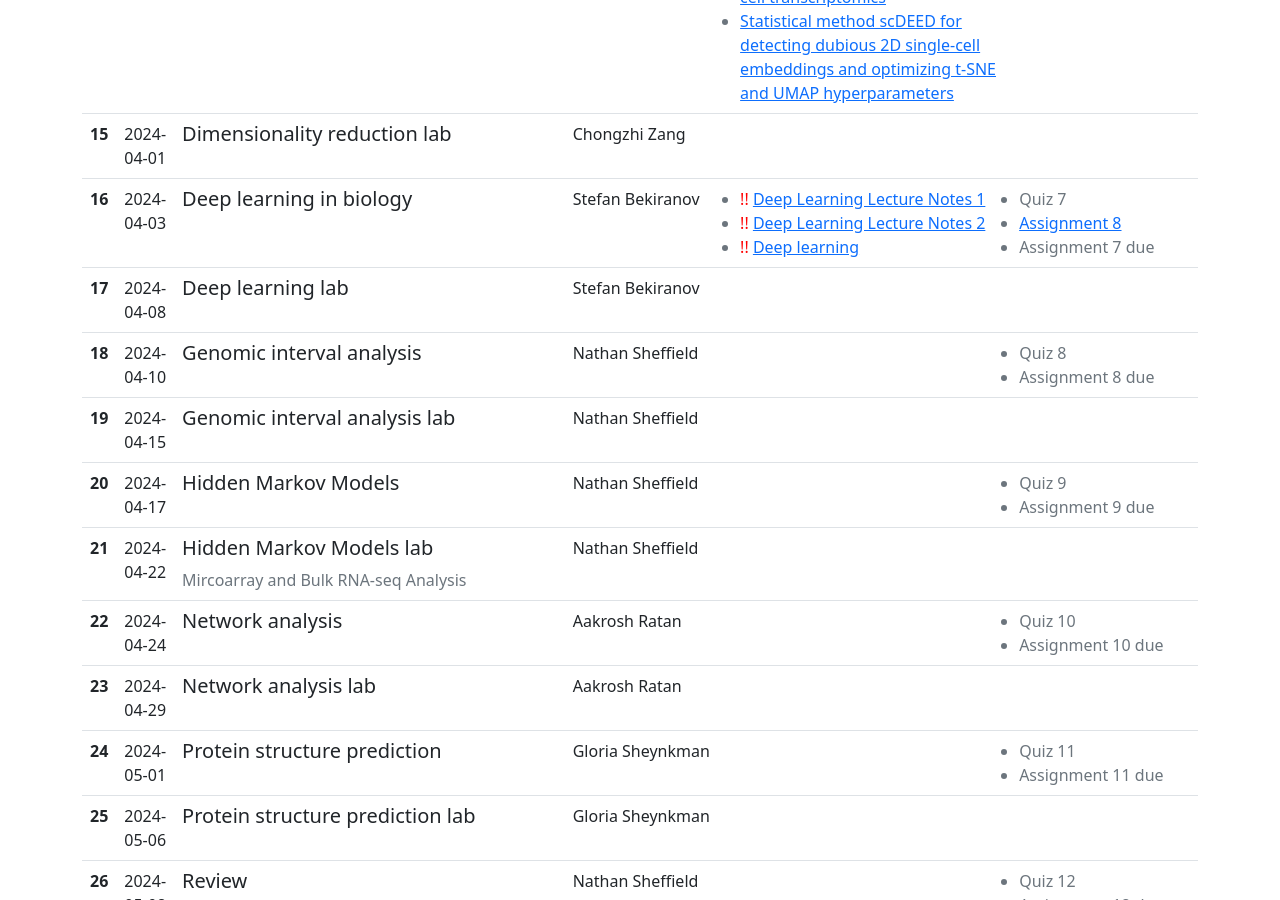
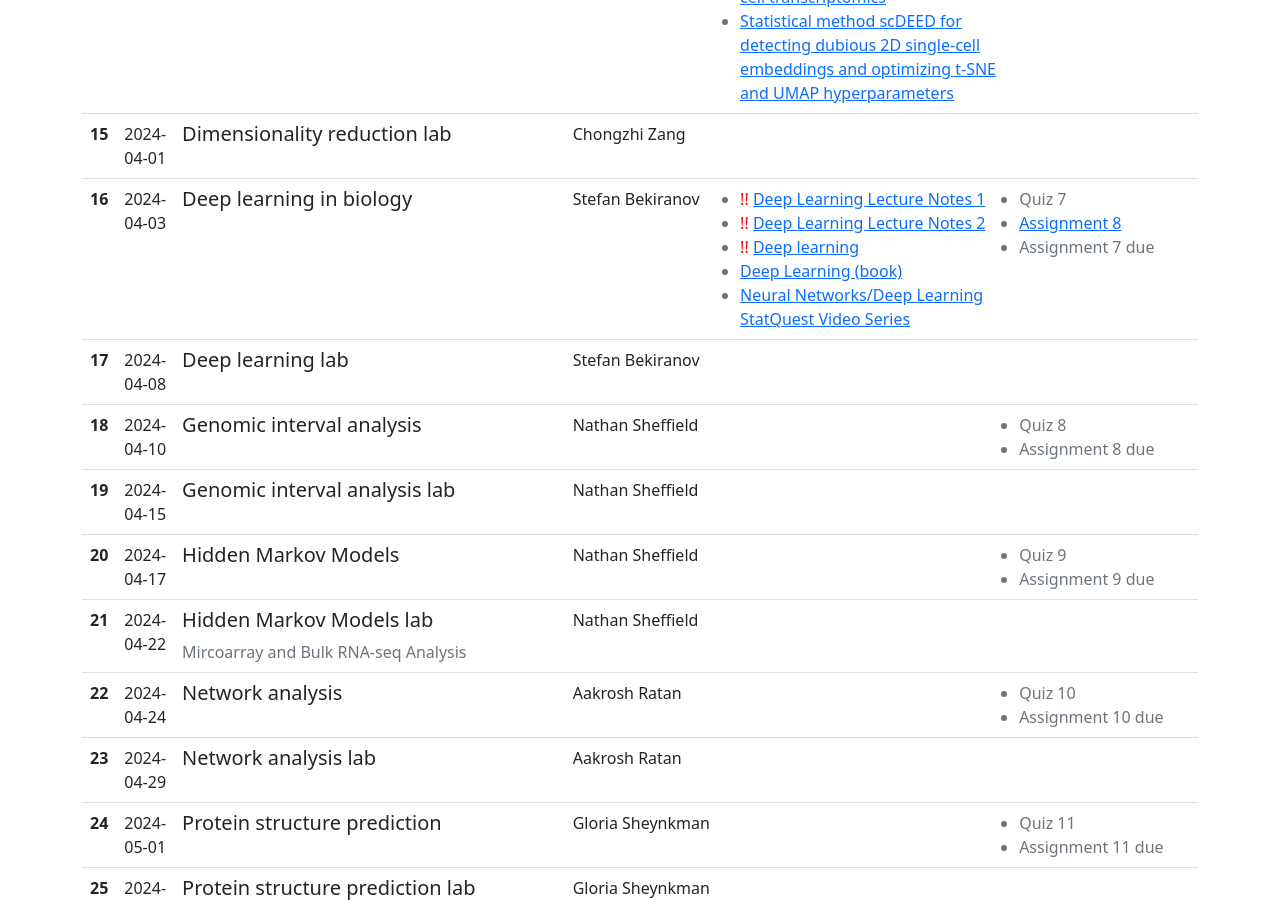
Before and after one commit to uvacobi/compbio2025, a Jekyll site: the page built from index.md, in a window 1280 px wide and 900 px high, scrolled down 2733 px. Built offline with Jekyll 4.4.1, drawn with Linux system fonts in a browser that asks for light colours.

Commit message:
Update lectures.yaml
Added links to Deep Learning book and Deep Learning StatQuest video series

```diff
--- a/_data/lectures.yaml
+++ b/_data/lectures.yaml
@@ -245,6 +245,10 @@
       - url: https://doi.org/10.1038/nature14539
         title: Deep learning
         required: true
+      - url: https://www.deeplearningbook.org
+        title: Deep Learning (book)
+      - url: https://www.youtube.com/watch?v=CqOfi41LfDw&list=PLblh5JKOoLUIxGDQs4LFFD--41Vzf-ME1
+        title: Neural Networks/Deep Learning StatQuest Video Series
     assignments:
       - title: Quiz 7
       - title: Assignment 8
```
